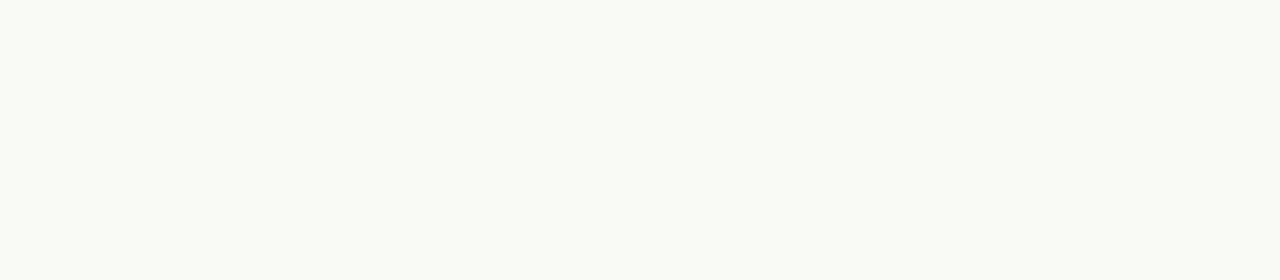
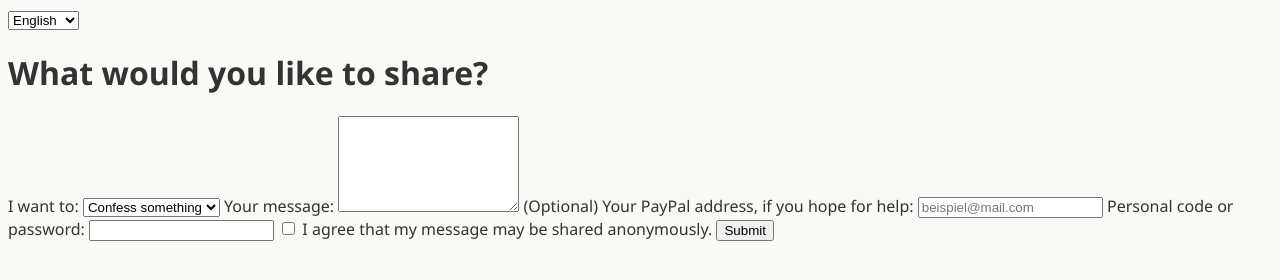
Before and after one commit to Beichte/lightnhope, a plain HTML site: page index.html in a window 1280 px wide. Drawn offline with Linux system fonts and the light colour scheme.

Commit message:
Update index.html

```diff
--- a/index.html
+++ b/index.html
@@ -1,4 +1,3 @@
-
 <!DOCTYPE html>
 <html lang="de">
 <head>
@@ -8,6 +7,112 @@
   <link rel="stylesheet" href="style.css" />
 </head>
 <body>
-<!-- gekürzt für Übersichtlichkeit -->
+  <select id="langSelector" onchange="setLanguage(this.value)">
+    <option value="de">Deutsch</option>
+    <option value="en">English</option>
+    <option value="es">Español</option>
+    <option value="it">Italiano</option>
+  </select>
+
+  <h1 data-key="headline">Was möchtest du teilen?</h1>
+
+  <form id="confessionForm">
+    <label for="type" data-key="typeLabel">Ich möchte:</label>
+    <select id="type" name="type">
+      <option value="confession" data-key="opt1">Etwas beichten</option>
+      <option value="help" data-key="opt2">Um Hilfe bitten</option>
+      <option value="give" data-key="opt3">Unterstützung geben</option>
+    </select>
+
+    <label for="message" data-key="msgLabel">Deine Nachricht:</label>
+    <textarea id="message" name="message" rows="6" required></textarea>
+
+    <label for="paypal" data-key="paypalLabel">(Optional) Deine PayPal-Adresse, falls du Hilfe erhoffst:</label>
+    <input type="email" id="paypal" name="paypal" placeholder="beispiel@mail.com" />
+
+    <label for="code" data-key="codeLabel">Persönlicher Code oder Passwort:</label>
+    <input type="text" id="code" name="code" required />
+
+    <label>
+      <input type="checkbox" id="allowShare" name="allowShare" />
+      <span data-key="shareConsent">Ich bin grundsätzlich einverstanden, dass meine Geschichte anonymisiert veröffentlicht werden darf.</span>
+    </label>
+
+    <button type="submit" data-key="submit">Absenden</button>
+  </form>
+
+  <script>
+    const translations = {
+      de: {
+        headline: "Was möchtest du teilen?",
+        typeLabel: "Ich möchte:",
+        opt1: "Etwas beichten",
+        opt2: "Um Hilfe bitten",
+        opt3: "Unterstützung geben",
+        msgLabel: "Deine Nachricht:",
+        paypalLabel: "(Optional) Deine PayPal-Adresse, falls du Hilfe erhoffst:",
+        codeLabel: "Persönlicher Code oder Passwort:",
+        shareConsent: "Ich bin grundsätzlich einverstanden, dass meine Geschichte anonymisiert veröffentlicht werden darf.",
+        submit: "Absenden"
+      },
+      en: {
+        headline: "What would you like to share?",
+        typeLabel: "I want to:",
+        opt1: "Confess something",
+        opt2: "Ask for help",
+        opt3: "Give support",
+        msgLabel: "Your message:",
+        paypalLabel: "(Optional) Your PayPal address, if you hope for help:",
+        codeLabel: "Personal code or password:",
+        shareConsent: "I agree that my message may be shared anonymously.",
+        submit: "Submit"
+      },
+      es: {
+        headline: "¿Qué quieres compartir?",
+        typeLabel: "Quiero:",
+        opt1: "Confesar algo",
+        opt2: "Pedir ayuda",
+        opt3: "Dar apoyo",
+        msgLabel: "Tu mensaje:",
+        paypalLabel: "(Opcional) Tu dirección de PayPal si esperas ayuda:",
+        codeLabel: "Código personal o contraseña:",
+        shareConsent: "Acepto que mi historia pueda compartirse de forma anónima.",
+        submit: "Enviar"
+      },
+      it: {
+        headline: "Cosa vuoi condividere?",
+        typeLabel: "Vorrei:",
+        opt1: "Confessare qualcosa",
+        opt2: "Chiedere aiuto",
+        opt3: "Dare supporto",
+        msgLabel: "Il tuo messaggio:",
+        paypalLabel: "(Facoltativo) Il tuo indirizzo PayPal, se desideri aiuto:",
+        codeLabel: "Codice personale o password:",
+        shareConsent: "Accetto che la mia storia possa essere condivisa in forma anonima.",
+        submit: "Invia"
+      }
+    };
+
+    function setLanguage(lang) {
+      document.querySelectorAll('[data-key]').forEach(el => {
+        const key = el.getAttribute('data-key');
+        if (translations[lang] && translations[lang][key]) {
+          el.innerHTML = translations[lang][key];
+        }
+      });
+      const opts = document.querySelectorAll('option');
+      opts.forEach(opt => {
+        const key = opt.getAttribute('data-key');
+        if (translations[lang] && translations[lang][key]) {
+          opt.textContent = translations[lang][key];
+        }
+      });
+    }
+
+    const browserLang = navigator.language.slice(0, 2);
+    const defaultLang = ['de', 'en', 'es', 'it'].includes(browserLang) ? browserLang : 'de';
+    document.getElementById('langSelector').value = defaultLang;
+    setLanguage(defaultLang);
+  </script>
 </body>
 </html>
```
